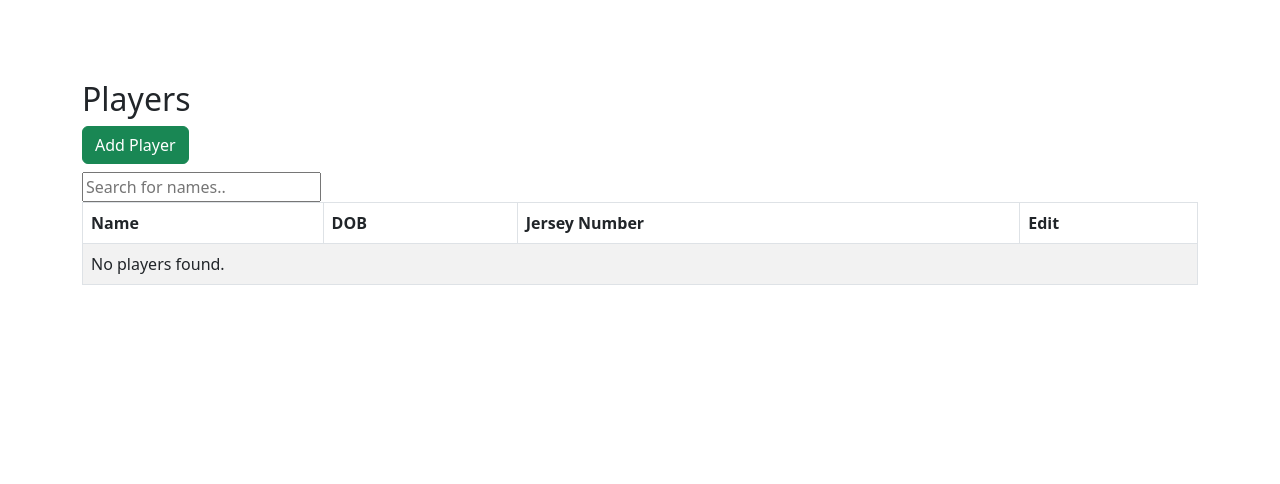
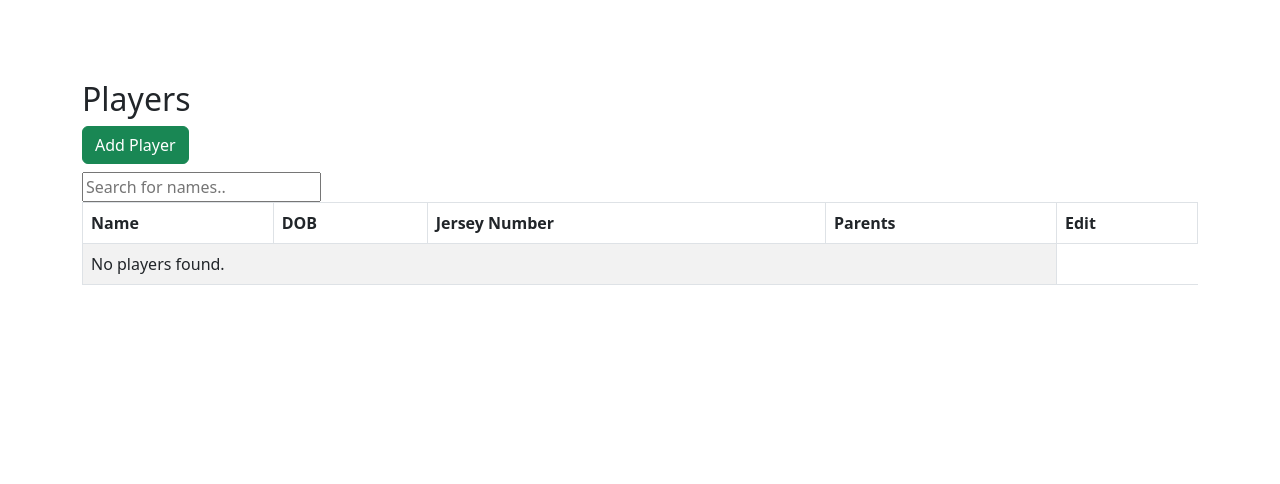
Before and after one commit to alexvazquez2000/baseball, a Flask app: page /players/ in a window 1280 px wide. Shown: the part 56-540 px from the top of the page. Run offline with Flask 3, Linux system fonts and the light colour scheme; the visitor is signed in with stand-in values (Sample User, id 1); data that the repository does not hold is empty; some libraries are stand-ins or nearby versions.

Commit message:
Show number of parents of players

```diff
--- a/players/templates/players.html
+++ b/players/templates/players.html
@@ -10,6 +10,7 @@
       <th onclick="sortTable(0)">Name</th>
       <th onclick="sortTable(1)">DOB</th>
       <th onclick="sortTable(2)">Jersey Number</th>
+      <th onclick="sortTable(3)">Parents</th>
       <th>Edit</th>
     </tr>
   </thead>
@@ -19,6 +20,7 @@
       <td>{{ player.first_name }} {{ player.last_name }}</td>
       <td>{{ player.date_of_birth.strftime('%m-%d-%Y') }}</td>
       <td>{{ player.jersey_number }}</td>
+      <td>{{ player.parents | length }}</td>
       <td><a href="{{ url_for('players.edit_player', player_id=player.id) }}" class="btn btn-sm btn-primary">Edit</a></td>
     </tr>
     {% else %}
```
